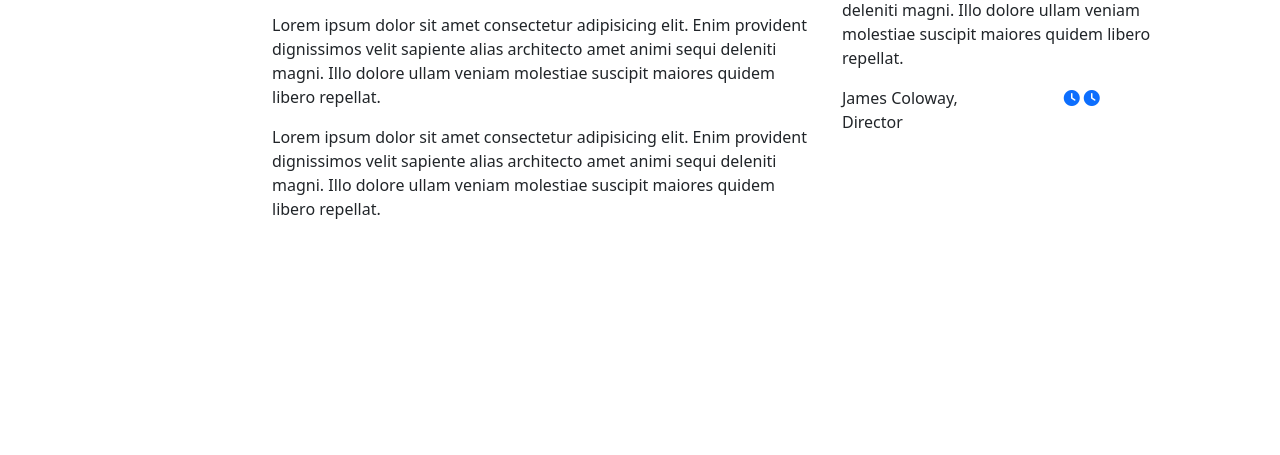
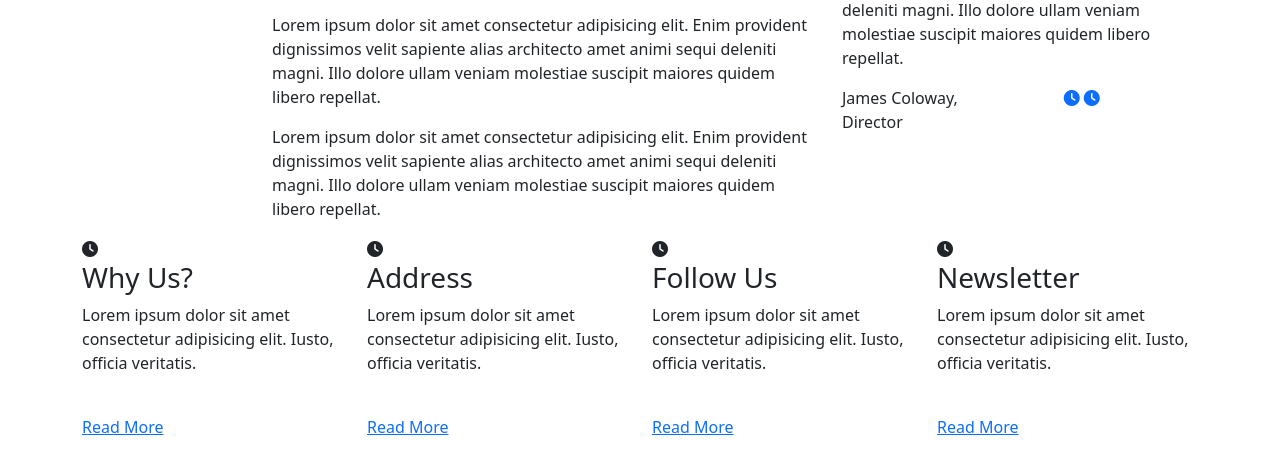
Before and after one commit to jdavis916/august30-test, a plain HTML site: page index.html in a window 1280 px wide. Shown: the part 1146-1601 px from the top of the page. Before the commit the page ends 1383 px from the top, so only its background shows below. Drawn offline with nearby package versions, Linux system fonts and the light colour scheme.

Commit message:
added footer starter layout

```diff
--- a/index.html
+++ b/index.html
@@ -192,7 +192,61 @@
         </div>
 
       </main>
-      <footer class="row"></footer>
+      <footer class="row">
+        <div class="col12">
+          <section class="row footerContactRow">
+            <figure class="col-12 col-sm-6 col-lg-3">
+              <div>
+                <i class="fa-solid fa-clock"></i>
+                <h3>Why Us?</h3>
+              </div>
+              <figcaption>
+                <p>Lorem ipsum dolor sit amet consectetur adipisicing elit. Iusto, officia veritatis.</p>
+                <br/>
+                <a href="#">Read More</a>
+              </figcaption>
+            </figure>
+            <figure class="col-12 col-sm-6 col-lg-3">
+              <div>
+                <i class="fa-solid fa-clock"></i>
+                <h3>Address</h3>
+              </div>
+              <figcaption>
+                <p>Lorem ipsum dolor sit amet consectetur adipisicing elit. Iusto, officia veritatis.</p>
+                <br/>
+                <a href="#">Read More</a>
+              </figcaption>
+            </figure>
+            <figure class="col-12 col-sm-6 col-lg-3">
+              <div>
+                <i class="fa-solid fa-clock"></i>
+                <h3>Follow Us</h3>
+              </div>
+              <figcaption>
+                <p>Lorem ipsum dolor sit amet consectetur adipisicing elit. Iusto, officia veritatis.</p>
+                <br/>
+                <a href="#">Read More</a>
+              </figcaption>
+            </figure>
+            <figure class="col-12 col-sm-6 col-lg-3">
+              <div>
+                <i class="fa-solid fa-clock"></i>
+                <h3>Newsletter</h3>
+              </div>
+              <figcaption>
+                <p>Lorem ipsum dolor sit amet consectetur adipisicing elit. Iusto, officia veritatis.</p>
+                <br/>
+                <a href="#">Read More</a>
+              </figcaption>
+            </figure>
+          </section>
+        </div>
+        <div class="col12">
+          <section class="row footerCopyrightRow">
+
+          </section>
+        </div>
+      </footer>
     </div>
   </body>
 </html>
```
